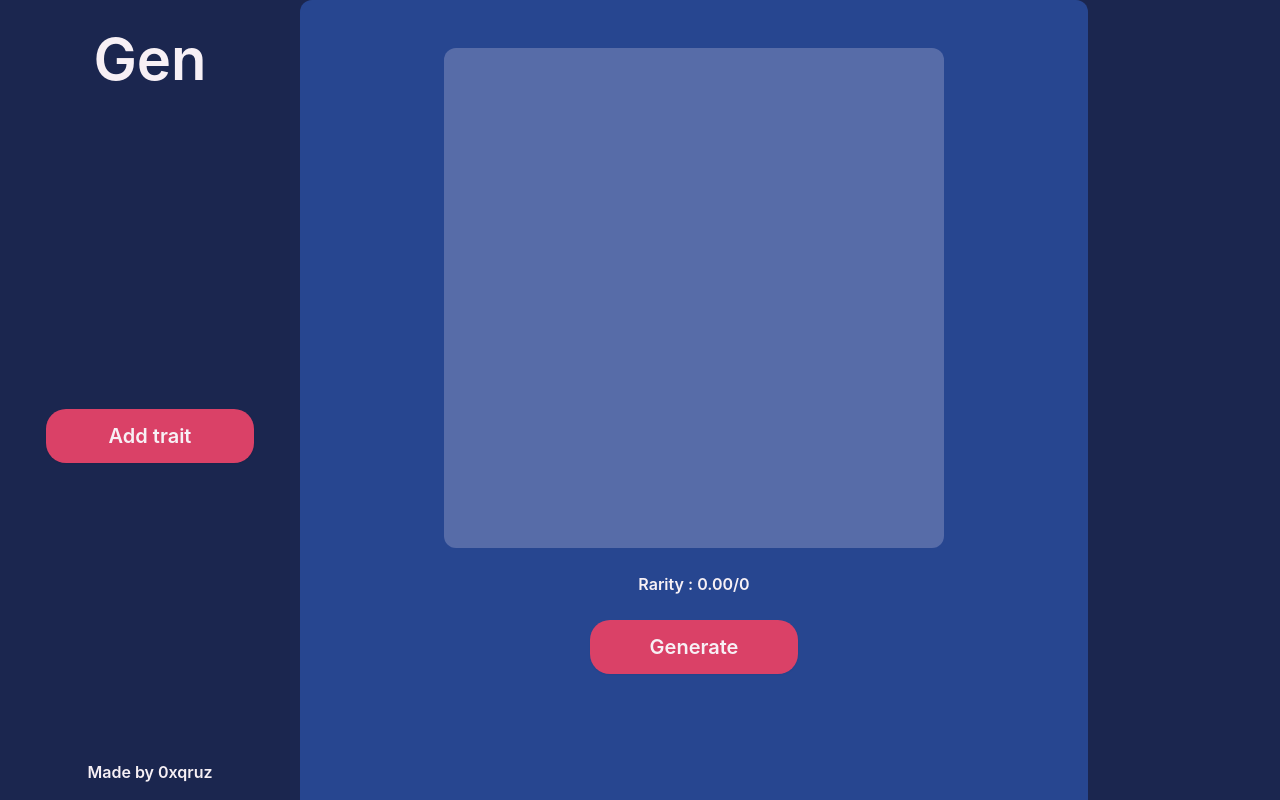
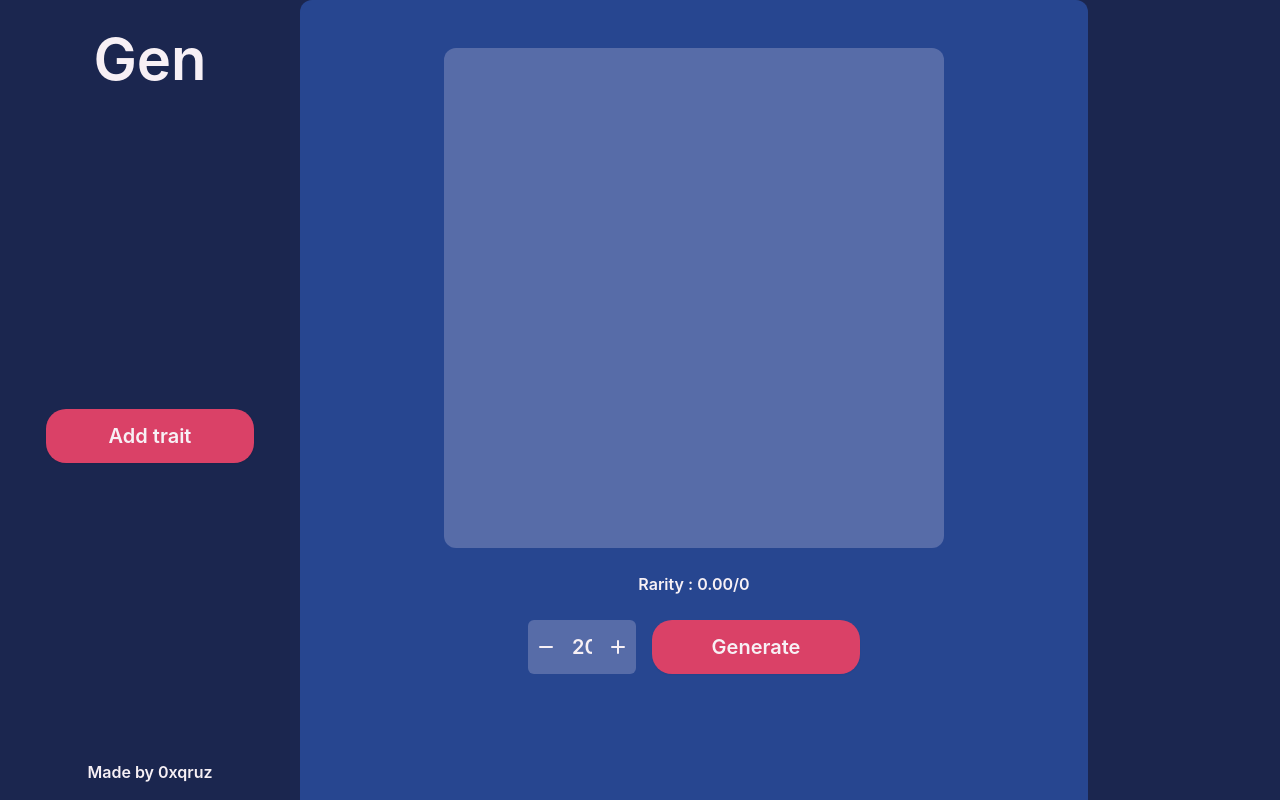
Before and after one commit to qruz-hq/nft-art-gen, a Next.js app: page / in a window 1280 px wide. Built offline with nearby package versions, Linux system fonts and the light colour scheme; a web font is replaced by a local one.

Commit message:
Add global attributes and collection length input

```diff
--- a/components/Canvas.tsx
+++ b/components/Canvas.tsx
@@ -1,11 +1,13 @@
 import { createDistribution, randomIndex } from '@/features/mathUtils';
 import { saveAs } from 'file-saver';
 import Asset from 'interfaces/Asset';
+import NFTAttributes from 'interfaces/NFTAttributes';
 import Trait from 'interfaces/Trait';
 import JSZip from 'jszip';
 import { LegacyRef, useRef, useState } from 'react';
 import { useStore } from 'react-redux';
 import Button from './buttons/Button';
+import NumberInput from './NumberInput';
 
 export default function Canvas() {
   const canvas = useRef<HTMLCanvasElement | undefined>(undefined);
@@ -13,7 +15,8 @@ export default function Canvas() {
   const store = useStore<{ traits: Trait[]; assets: Asset[] }>();
   const [rarity, setRarity] = useState<number>(0);
   const [traits, setTraits] = useState<Trait[]>(store.getState().traits);
-  const [collectionLength, setCollectionLength] = useState<number>(100);
+  const [collectionLength, setCollectionLength] = useState<number>(20);
+  const attributes: NFTAttributes[][] = [];
   const blobs = [];
   let genIndex = 0;
 
@@ -59,7 +62,7 @@ export default function Canvas() {
     if (!ctx) return;
     ctx.clearRect(0, 0, canvas.current.width, canvas.current.height);
     let _rarity = 0;
-
+    attributes[genIndex] = [];
     [...store.getState().traits]
       .sort((a, b) => b.index - a.index)
       .forEach(async trait => {
@@ -78,6 +81,10 @@ export default function Canvas() {
         );
 
         const randomPick = assets[randomIndex(distribution)];
+        attributes[genIndex].push({
+          trait_type: trait.name,
+          value: randomPick.name,
+        });
         _rarity += 1 - randomPick.percentage / common;
         console.log(common, randomPick.percentage, _rarity);
         await drawImage(ctx, randomPick.src, 0, 0);
@@ -94,7 +101,7 @@ export default function Canvas() {
     }, 200);
   }
 
-  //User should be able to generate a collection of nb of assets * nb of traits NFTs
+  // User should be able to generate a collection of nb of assets * nb of traits NFTs
   // and download the collection as a .zip file
   // Each NFT should have it's own image and a json file with the following structure:
   // {
@@ -113,6 +120,13 @@ export default function Canvas() {
   function addToCollection(b: Blob) {
     if (b) {
       zip.file(genIndex + '.jpeg', b);
+      zip.file(
+        genIndex + '.json',
+        JSON.stringify({
+          name: 'NFT #' + genIndex,
+          attritbutes: attributes[genIndex],
+        }),
+      );
       blobs.push(b);
     }
   }
@@ -142,9 +156,12 @@ export default function Canvas() {
       <p>
         Rarity : {rarity.toFixed(2)}/{traits.length * 100}
       </p>
-      <Button type="cta" onClick={generate}>
-        Generate
-      </Button>
+      <div className="flex flex-row gap-4">
+        <NumberInput value={collectionLength} onChange={setCollectionLength} />
+        <Button type="cta" onClick={generate}>
+          Generate
+        </Button>
+      </div>
     </div>
   );
 }
--- /dev/null
+++ b/components/NumberInput.tsx
@@ -0,0 +1,46 @@
+import { MinusIcon, PlusIcon } from '@heroicons/react/solid';
+import { useRef } from 'react';
+
+interface NumberInputProps {
+  value: number;
+  onChange: (value: number) => void;
+  min?: number;
+  max?: number;
+  step?: number;
+}
+export default function NumberInput(props: NumberInputProps) {
+  const inp = useRef<HTMLInputElement>(null);
+  const add = (value: number) => {
+    if (inp.current) {
+      inp.current.value = (Number(inp.current.value) + value).toString();
+      props.onChange(Number(inp.current.value));
+    }
+  };
+  return (
+    <div className="flex flex-row gap-2 items-center bg-palette-3 p-2 rounded-md">
+      <MinusIcon
+        className="h-5 w-5 cursor-pointer"
+        onClick={() => {
+          add(-props.step || -1);
+        }}
+      />
+      <input
+        type="number"
+        ref={inp}
+        className="bg-transparent text-palette-4 [appearance:textfield] focus:outline-none text-center text-xl w-5
+        mx-2"
+        value={props.value}
+        onChange={e => props.onChange(Number(e.target.value))}
+        min={props.min}
+        max={props.max}
+        step={props.step}
+      />
+      <PlusIcon
+        className="h-5 w-5 cursor-pointer"
+        onClick={() => {
+          add(props.step || 1);
+        }}
+      />
+    </div>
+  );
+}
--- /dev/null
+++ b/interfaces/NFTAttributes.ts
@@ -0,0 +1,4 @@
+export default interface NFTAttributes {
+  trait_type: string;
+  value: string;
+}
--- a/styles/globals.css
+++ b/styles/globals.css
@@ -34,3 +34,11 @@ input[type='range']::-webkit-slider-thumb {
   @apply rounded-full;
   @apply cursor-pointer;
 }
+
+@layer utilities {
+  input[type="number"]::-webkit-inner-spin-button,
+  input[type="number"]::-webkit-outer-spin-button {
+    -webkit-appearance: none;
+    margin: 0;
+  }
+}
```
